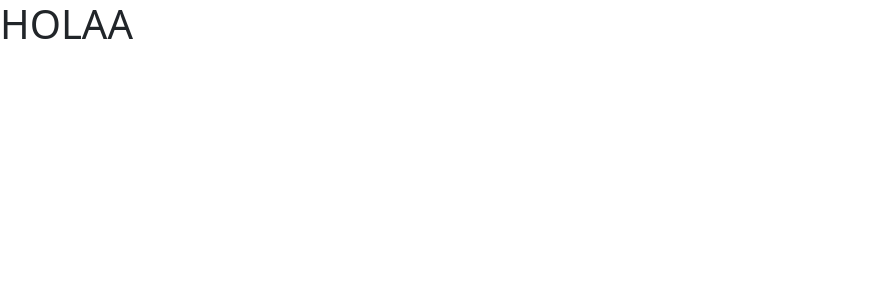
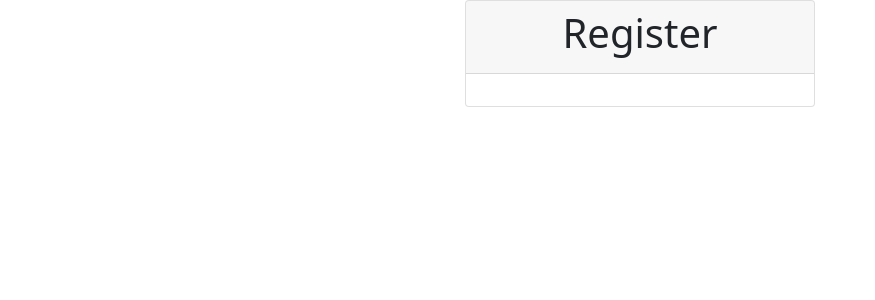
Before and after one commit to Diego-Hidalgo/js-exam-forms, a Next.js app: page /register in a window 1280 px wide. Shown: the top 300 px of the page, without its empty margins (0-875 px from the left). Built offline with nearby package versions, Linux system fonts and the light colour scheme.

Commit message:
Finally centered the div in the signin form

```diff
--- a/pages/index.js
+++ b/pages/index.js
@@ -15,7 +15,9 @@ export default function Home() {
       </Head>
 
       <main>
-        <div class="d-flex justify-content-center align-items-center">
+        <section class="vh-100" style={{backgroundColor: '#2779e2'}}>
+          <div class="container h-100">
+            <div class="row d-flex justify-content-center align-items-center h-100">
               <div class="card card-container text-center" style={{width: 350 + 'px'}}>
                 <div class="card-header">
                   <h1>Sign In</h1>
@@ -52,6 +54,8 @@ export default function Home() {
                 </div>
               </div>
             </div>
+          </div>
+        </section>
       </main>
     </div>
   )
--- a/pages/register.js
+++ b/pages/register.js
@@ -9,7 +9,16 @@ export default function Register() {
                 <title>Register!</title>
             </Head>
             <main>
-                <h1>HOLAA</h1>
+                <div class="d-flex justify-content-center align-items-center">
+                    <div class="card card-container text-center" style={{width: 350 + 'px'}}>
+                        <div class="card-header">
+                            <h1>Register</h1>
+                        </div>
+                        <div class="card-body">
+
+                        </div>
+                    </div>
+                </div>
             </main>
         </div>
     )
```
Lines whose indentation alone changed are shown as unchanged.
